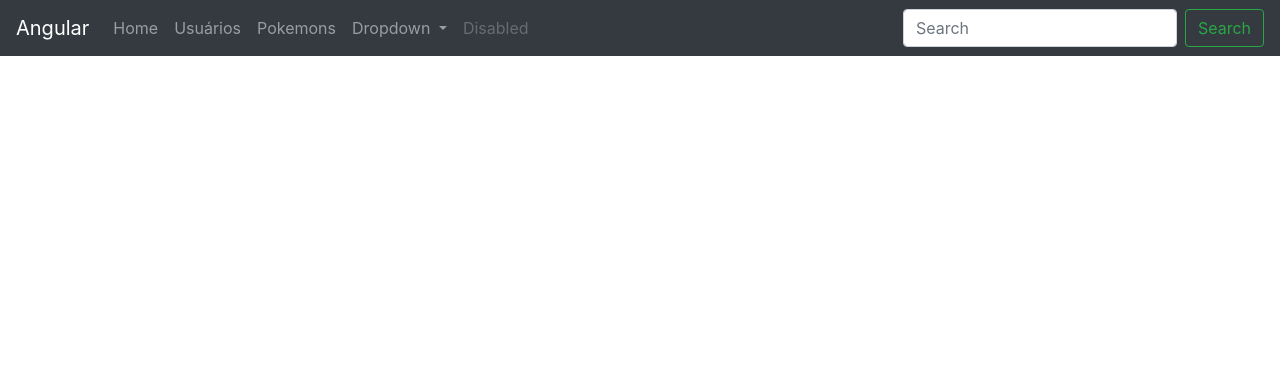
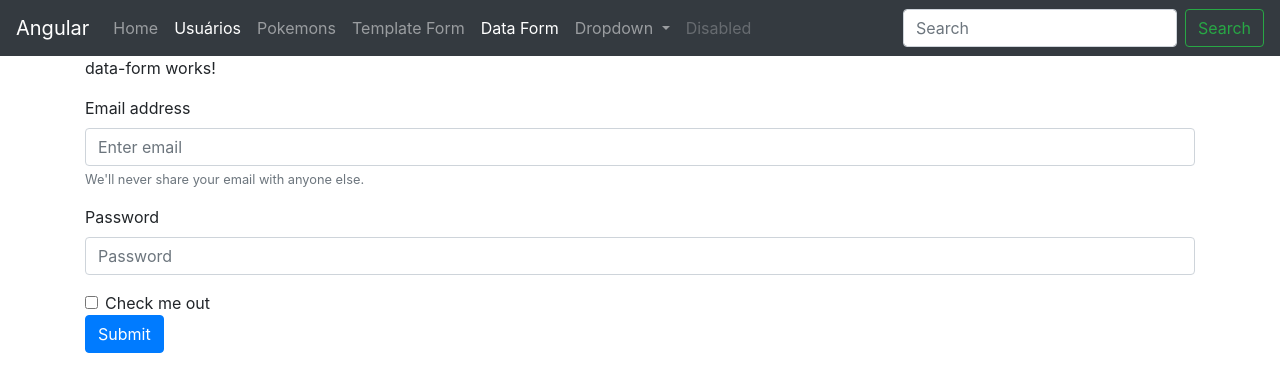
Before and after one commit to iamjoaohenrique/Curso-Angular, an Angular app: page /usuarios/data-form in a window 1280 px wide. Before the commit this address led to /. Shown: the top 392 px of the page. Built offline with nearby package versions, Linux system fonts and the light colour scheme.

Commit message:
template form e data form

```diff
--- a/src/app/app.module.ts
+++ b/src/app/app.module.ts
@@ -5,7 +5,7 @@
 import { AppComponent } from './app.component';
 import { PrimeiroComponent } from './primeiro/primeiro.component';
 import { SegundoComponent } from './segundo/segundo.component';
-import { FormsModule } from "@angular/forms";
+import { FormsModule, ReactiveFormsModule } from "@angular/forms";
 import { UsuarioModule } from './usuario/usuario.module';
 import { HttpClientModule } from "@angular/common/http";
 import { MenuComponent } from './menu/menu.component';
@@ -27,7 +27,8 @@
     FormsModule,
     UsuarioModule,
     PokemonModule,
-    HttpClientModule
+    HttpClientModule,
+    ReactiveFormsModule
 
   ],
   providers: [],
--- a/src/app/menu/menu.component.html
+++ b/src/app/menu/menu.component.html
@@ -16,6 +16,12 @@
             </li>
             <li class="nav-item">
                 <a class="nav-link" [routerLink]="['/pokemons']" routerLinkActive="active">Pokemons</a>
+            </li>
+            <li class="nav-item">
+                <a class="nav-link" [routerLink]="['/usuarios/template-form']" routerLinkActive="active">Template Form</a>
+            </li>
+            <li class="nav-item">
+                <a class="nav-link" [routerLink]="['/usuarios/data-form']" routerLinkActive="active">Data Form</a>
             </li>
             <li class="nav-item dropdown">
                 <a class="nav-link dropdown-toggle" href="#" id="navbarDropdown" role="button" data-toggle="dropdown"
--- /dev/null
+++ b/src/app/usuario/data-form/data-form.component.html
@@ -0,0 +1,17 @@
+<p>data-form works!</p>
+<form>
+    <div class="form-group">
+      <label for="exampleInputEmail1">Email address</label>
+      <input type="email" class="form-control" id="exampleInputEmail1" aria-describedby="emailHelp" placeholder="Enter email">
+      <small id="emailHelp" class="form-text text-muted">We'll never share your email with anyone else.</small>
+    </div>
+    <div class="form-group">
+      <label for="exampleInputPassword1">Password</label>
+      <input type="password" class="form-control" id="exampleInputPassword1" placeholder="Password">
+    </div>
+    <div class="form-check">
+      <input type="checkbox" class="form-check-input" id="exampleCheck1">
+      <label class="form-check-label" for="exampleCheck1">Check me out</label>
+    </div>
+    <button type="submit" class="btn btn-primary">Submit</button>
+  </form>
--- /dev/null
+++ b/src/app/usuario/data-form/data-form.component.ts
@@ -0,0 +1,15 @@
+import { Component, OnInit } from '@angular/core';
+
+@Component({
+  selector: 'app-data-form',
+  templateUrl: './data-form.component.html',
+  styleUrls: ['./data-form.component.css']
+})
+export class DataFormComponent implements OnInit {
+
+  constructor() { }
+
+  ngOnInit(): void {
+  }
+
+}
--- /dev/null
+++ b/src/app/usuario/template-form/template-form.component.html
@@ -0,0 +1,17 @@
+<p>template-form works!</p>
+<form #meuForm="ngForm">
+    <div class="form-group">
+      <label for="exampleInputEmail1">Email address</label>
+      <input type="email" class="form-control" id="exampleInputEmail1" aria-describedby="emailHelp" placeholder="Enter email">
+      <small id="emailHelp" class="form-text text-muted">We'll never share your email with anyone else.</small>
+    </div>
+    <div class="form-group">
+      <label for="exampleInputPassword1">Password</label>
+      <input type="password" class="form-control" id="exampleInputPassword1" placeholder="Password">
+    </div>
+    <div class="form-check">
+      <input type="checkbox" class="form-check-input" id="exampleCheck1">
+      <label class="form-check-label" for="exampleCheck1">Check me out</label>
+    </div>
+    <button type="submit" class="btn btn-primary">Submit</button>
+  </form>
--- /dev/null
+++ b/src/app/usuario/template-form/template-form.component.ts
@@ -0,0 +1,16 @@
+import { Component, OnInit } from '@angular/core';
+
+@Component({
+  selector: 'app-template-form',
+  templateUrl: './template-form.component.html',
+  styleUrls: ['./template-form.component.css']
+})
+export class TemplateFormComponent implements OnInit {
+
+
+  constructor() { }
+
+  ngOnInit(): void {
+  }
+
+}
--- a/src/app/usuario/usuario-routing.module.ts
+++ b/src/app/usuario/usuario-routing.module.ts
@@ -1,3 +1,5 @@
+import { DataFormComponent } from './data-form/data-form.component';
+import { TemplateFormComponent } from './template-form/template-form.component';
 import { NgModule } from '@angular/core';
 import { Routes, RouterModule } from '@angular/router';
 import { UsuarioFormComponent } from './usuario-form/usuario-form.component';
@@ -5,7 +7,9 @@
 
 
 const routes: Routes = [
-  { path: 'usuarios', component: UsuarioFormComponent }
+  { path: 'usuarios', component: UsuarioFormComponent },
+  { path: 'usuarios/template-form', component:TemplateFormComponent },
+  { path: 'usuarios/data-form', component: DataFormComponent }
 ];
 
 @NgModule({
```
Also changed, not shown: src/app/usuario/usuario.module.ts (+9 -1 lines), src/app/usuario/data-form/data-form.component.css (added), src/app/usuario/template-form/template-form.component.css (added).
